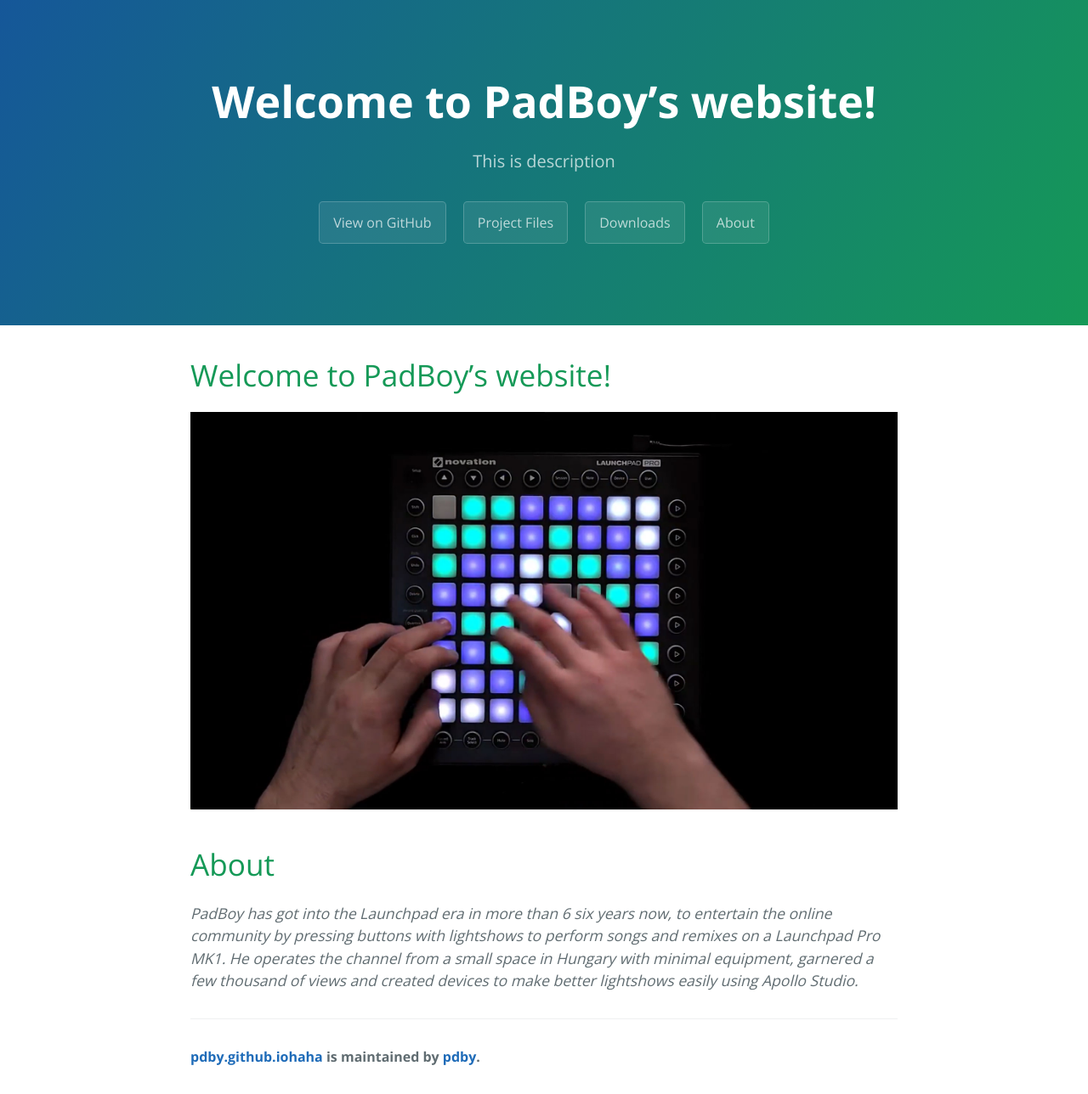
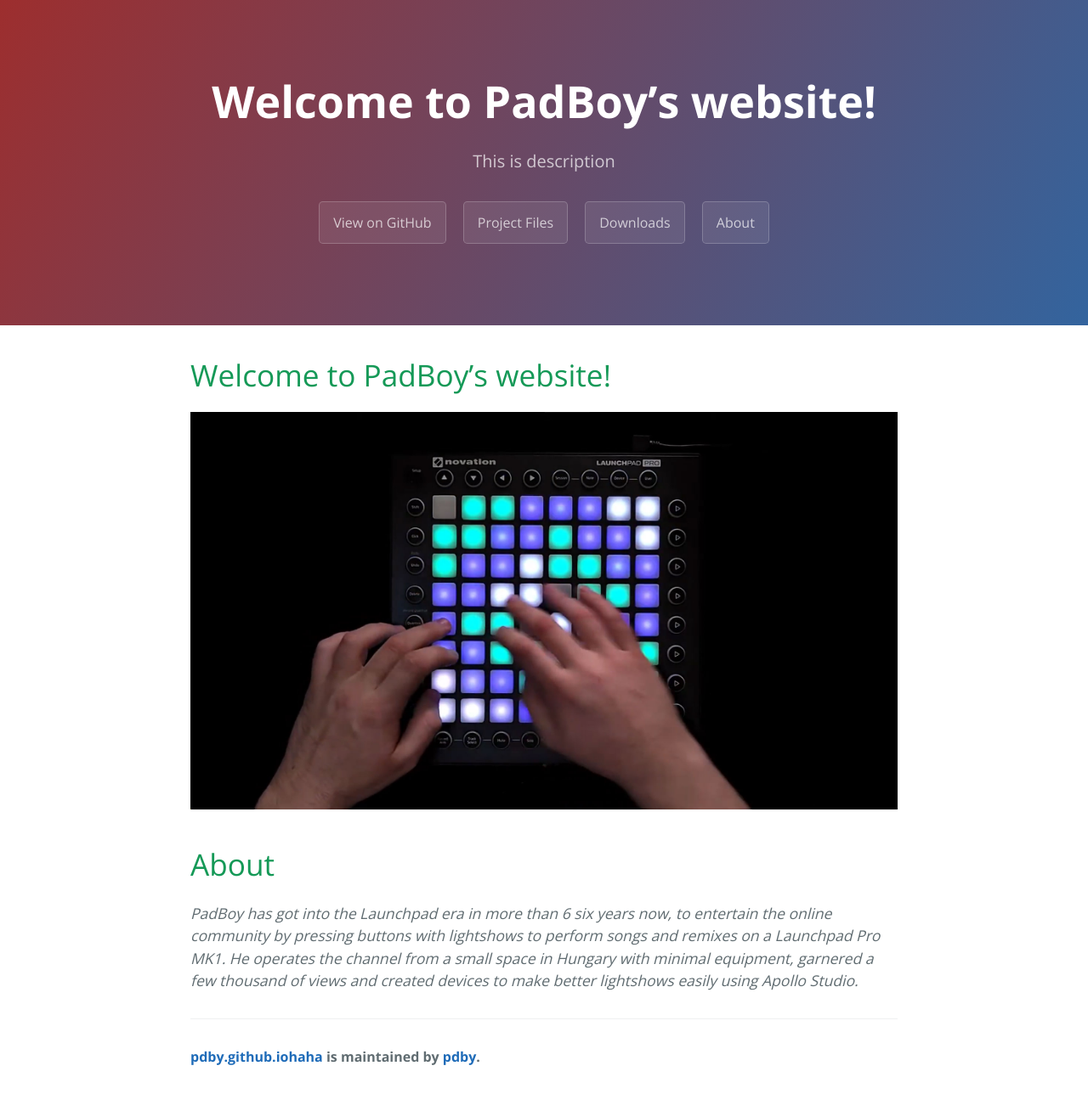
Before and after one commit to pdby/pdby.github.iohaha, a Jekyll site: the page built from index.md, in a window 1280 px wide. Shown: the whole page at 85% size. Built offline with Jekyll 4.4.1, drawn with Linux system fonts in a browser that asks for light colours; our own code applies the rules of GitHub Pages for plain Markdown files; comment, search, counter and statistics services are not loaded.

Commit message:
Update variables.scss

```diff
--- a/_sass/variables.scss
+++ b/_sass/variables.scss
@@ -4,8 +4,8 @@ $medium-breakpoint: 42em !default;
 
 // Headers
 $header-heading-color: #fff !default;
-$header-bg-color: #159957 !default;
-$header-bg-color-secondary: #155799 !default;
+$header-bg-color: #33649e !default;
+$header-bg-color-secondary: #9d2e2e !default;
 
 // Text
 $section-headings-color: #159957 !default;
```
